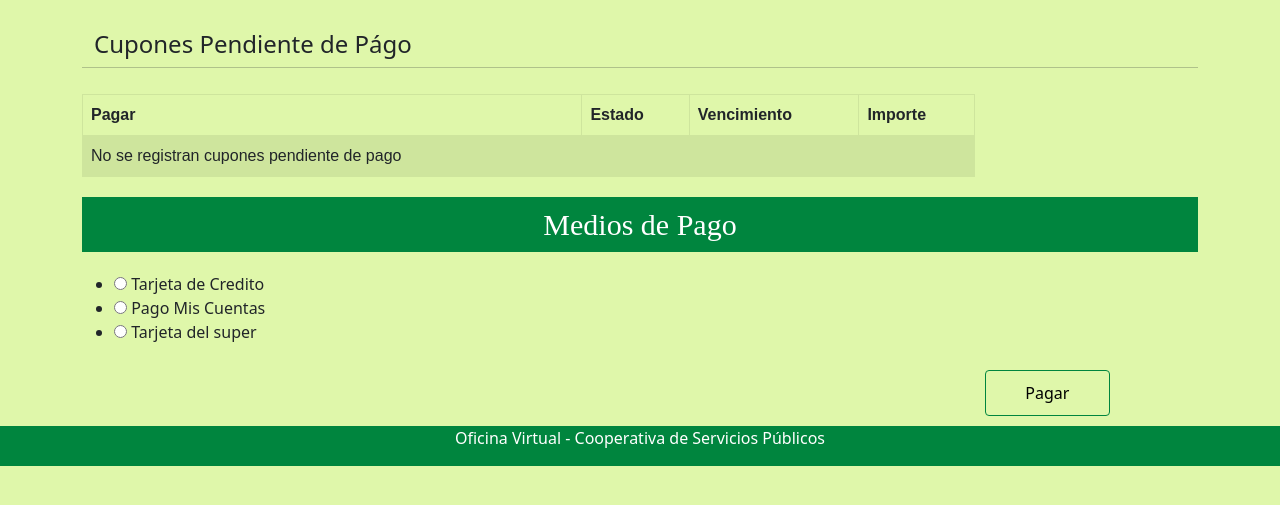
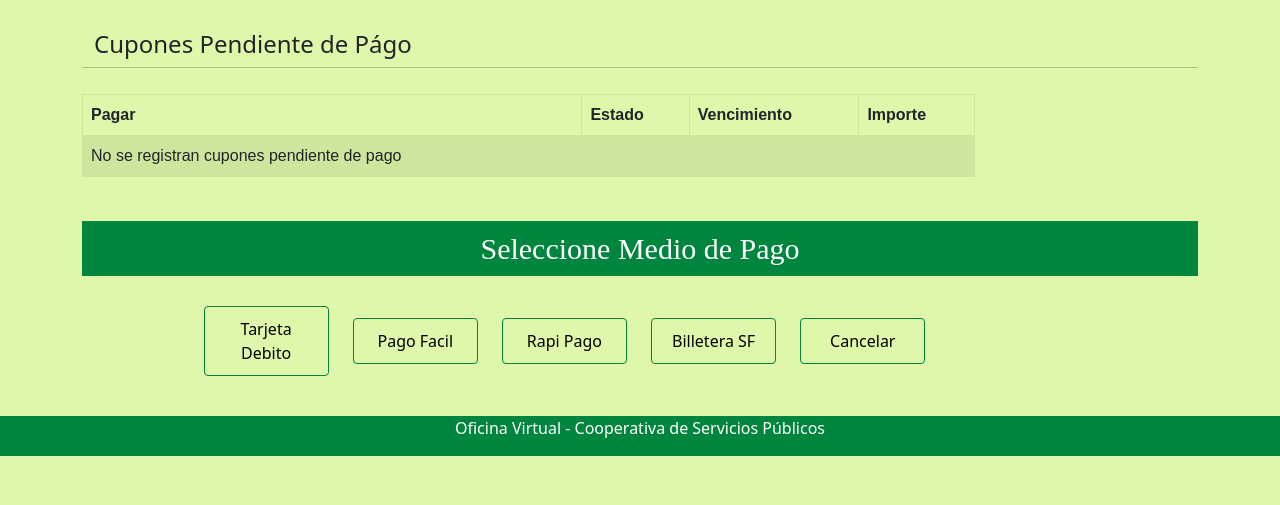
Before and after one commit to Matias2178/OficinaVirtual, a Django app: page /cuponPago/ in a window 1280 px wide. Shown: the part 81-586 px from the top of the page. Run offline with Django 3.2, Linux system fonts and the light colour scheme; the visitor is signed in with stand-in values (Sample User, id 1); data that the repository does not hold is empty.

Commit message:
ajustes en la pantalla de pagos

```diff
--- a/PagosApp/Templates/PagosApp/cuponPago.html
+++ b/PagosApp/Templates/PagosApp/cuponPago.html
@@ -1,5 +1,15 @@
 {% extends  "OficinaVirtualApp/PlantillaBase.html" %}
 {% block trabajo %}
+<style>
+  button[type=submit]{
+    position: relative;
+    left: 10%;
+    top: 50%
+  }
+  div[id = botones]{
+    margin: 10px 0px 30px 0px;
+  }
+</style>
 <div class='container'>
     <div class ='row'id = 'encabezado'>
         <h4> Cupones Pendiente de P&aacute;go</h4><hr>
@@ -21,7 +31,7 @@
                 <td><input type="checkbox" value = {{cupon.id}} name="idcupon"> </td>
                 <td>{{cupon.get_estado_display}}</td>
                 <td>{{cupon.fecha_vencimiento}}</td>
-              <td>${{cupon.importe}}</td>
+                <td>$ {{cupon.importe}}</td>
               </tr>
             {% empty %}
               <tr>
@@ -31,21 +41,20 @@
                 <td></td>
               </tr>
             {% endfor %}
-        </table>
+          </table><br>
         </div>
       </div>
       <div class = 'row'>
           <div class = "col">
-          <div class="titulo" align="center">Medios de Pago</div>
-            <ul>
-              <li> <input type="radio"> Tarjeta de Credito</li>
-              <li> <input type="radio"> Pago Mis Cuentas</li>
-              <li> <input type="radio"> Tarjeta del super</li>
-            </ul>
+            <div class="titulo" align="center"> Seleccione Medio de Pago</div>
+            <div class = 'cont_botones' id = 'botones'>
+              <button type="submit" class="btn btn-outline-primary" name="tarjeta_debito" > Tarjeta Debito  </button>
+              <button type="submit" class="btn btn-outline-primary" name="pago_facil" >  Pago Facil  </button>
+              <button type="submit" class="btn btn-outline-primary" name="rapi_pago" >  Rapi Pago  </button>
+              <button type="submit" class="btn btn-outline-primary" name="billetera_SF" >  Billetera SF  </button>
+              <button type="submit" class="btn btn-outline-primary" name="cancelar" >  Cancelar  </button>
             </div>
           </div>
-    <div class = 'cont_botones'>
-      <button type="submit" class="btn btn-outline-primary" name="liquidar" >  Pagar  </button>
       </div>
     </form>
 </div>
```
Also changed, not shown: PagosApp/views.py (+1 -12 lines). Lines whose indentation alone changed are shown as unchanged.
